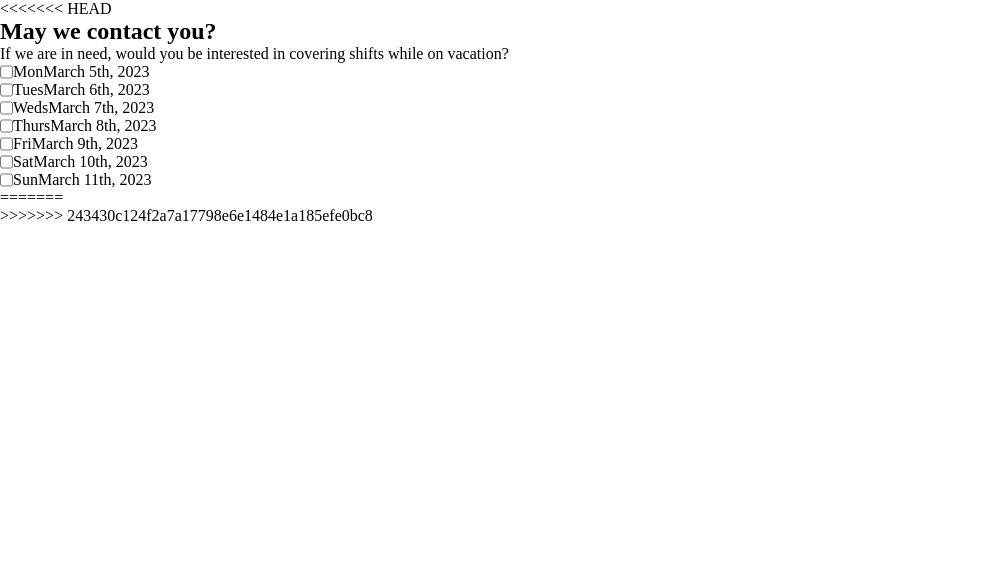
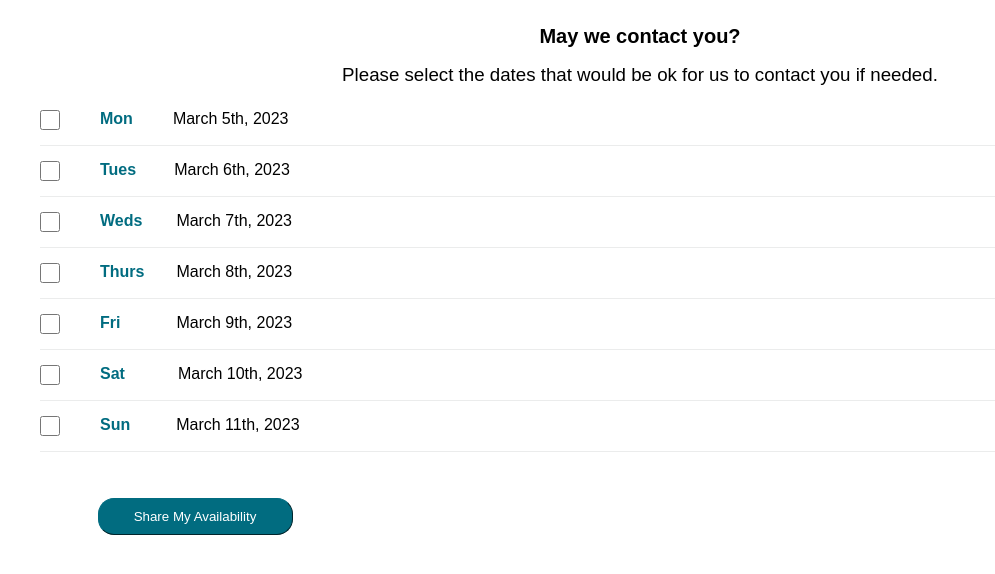
Before and after one commit to oliviarbanks/UKG_IndustryProject, a React (Create React App) app: page / in a window 1280 px wide. Shown: the top 574 px of the page, without its empty margins (0-995 px from the left). Built offline with nearby package versions, Linux system fonts and the light colour scheme.

Commit message:
finish styling contact page

```diff
--- a/public/index.html
+++ b/public/index.html
@@ -1,6 +1,5 @@
 <!DOCTYPE html>
 <html lang="en">
-<<<<<<< HEAD
   <head>
     <meta charset="utf-8" />
     <link rel="icon" href="%PUBLIC_URL%/favicon.ico" />
@@ -10,26 +9,6 @@
       name="description"
       content="Web site created using create-react-app"
     />
-    <link rel="apple-touch-icon" href="%PUBLIC_URL%/logo192.png" />
-    <link rel="manifest" href="%PUBLIC_URL%/manifest.json" />
-    <title>UKG-NurseCalendar</title>
-  </head>
-  <body>
-    <div id="root"></div>
-    <div id="portal"></div>
-  </body>
-</html>
-=======
-
-<head>
-  <meta charset="utf-8" />
-  <link rel="icon" href="%PUBLIC_URL%/favicon.ico" />
-  <meta name="viewport" content="width=device-width, initial-scale=1" />
-  <meta name="theme-color" content="#000000" />
-  <meta name="description" content="Web site created using create-react-app" />
-  <link rel="preconnect" href="https://fonts.googleapis.com">
-  <link rel="preconnect" href="https://fonts.gstatic.com" crossorigin>
-  <link href="https://fonts.googleapis.com/css2?family=Nunito:wght@400;500;600&display=swap" rel="stylesheet">
     <link rel="apple-touch-icon" href="%PUBLIC_URL%/logo192.png" />
     <!--
       manifest.json provides metadata used when your web app is installed on a
@@ -47,7 +26,6 @@
     -->
     <title>React App</title>
   </head>
-
   <body>
     <noscript>You need to enable JavaScript to run this app.</noscript>
     <div id="root"></div>
@@ -62,6 +40,4 @@
       To create a production bundle, use `npm run build` or `yarn build`.
     -->
   </body>
-
 </html>
->>>>>>> 243430c124f2a7a17798e6e1484e1a185efe0bc8
--- a/src/components/Contact/contact.js
+++ b/src/components/Contact/contact.js
@@ -3,44 +3,46 @@ import "../Contact/contact.scss";
 
 function Contact() {
     return (
-        <div>
-            <h2 className="question">May we contact you?</h2>
-            <form className="contact-message">If we are in need, would you be interested in covering shifts while on vacation?
+        <div className="contact">
+            <h2 className="title">May we contact you?</h2>
+            <h3 className="subtitle">Please select the dates that would be ok for us to contact you if needed.</h3>
+            <form className="contact-message">
                 <div class="form-checkbox1">
                     <input type="checkbox" id="checkbox1"></input>
-                    <p>Mon</p>
+                    <p className="mon">Mon</p>
                     <label for="checkbox1">March 5th, 2023</label>
                 </div>
                 <div class="form-checkbox1">
                     <input type="checkbox" id="checkbox1"></input>
-                    <p>Tues</p>
+                    <p className="tues">Tues</p>
                     <label for="checkbox1">March 6th, 2023</label>
                 </div>
                 <div class="form-checkbox1">
                     <input type="checkbox" id="checkbox1"></input>
-                    <p>Weds</p>
+                    <p className="weds">Weds</p>
                     <label for="checkbox1">March 7th, 2023</label>
                 </div>
                 <div class="form-checkbox1">
                     <input type="checkbox" id="checkbox1"></input>
-                    <p>Thurs</p>
+                    <p className="thurs">Thurs</p>
                     <label for="checkbox1">March 8th, 2023</label>
                 </div>
                 <div class="form-checkbox1">
                     <input type="checkbox" id="checkbox1"></input>
-                    <p>Fri</p>
+                    <p className="fri">Fri</p>
                     <label for="checkbox1">March 9th, 2023</label>
                 </div>
                 <div class="form-checkbox1">
                     <input type="checkbox" id="checkbox1"></input>
-                    <p>Sat</p>
+                    <p className="sat">Sat</p>
                     <label for="checkbox1">March 10th, 2023</label>
                 </div>
                 <div class="form-checkbox1">
                     <input type="checkbox" id="checkbox1"></input>
-                    <p>Sun</p>
+                    <p className="sun">Sun</p>
                     <label for="checkbox1">March 11th, 2023</label>
                 </div>
+                <button className="share-availability">Share My Availability</button>
             </form>
         </div>
     );
--- a/src/components/Contact/contact.scss
+++ b/src/components/Contact/contact.scss
@@ -2,12 +2,108 @@
     box-sizing: border-box;
     margin: 0;
     padding: 0;
+    font-family: 'Nunito', sans-serif;
+
 }
 
-.form-checkbox1{
+
+input[type=checkbox] {
+    accent-color: #016C80;
+    border-radius: 6px;
+    height: 20px;
+    width: 20px;
+}
+
+
+.title {
+    padding-bottom: 16px;
+    font-size: 20px;
+    line-height: 24px;
+    font-weight: 600;
+    text-align: center;
+}
+
+
+
+.contact {
+    margin: 24px 40px 40px;
+}
+
+.contact-message {
+    padding-bottom: 16px;
     display:flex;
+    flex-direction:column;
 
-    & p{
+}
+
+.subtitle {
+    padding-bottom: 24px;
+    font-weight: 500;
+    text-align: center;
+}
+
+.form-checkbox1 {
+    display: flex;
+    margin: 0 0 15px 0;
+    padding-bottom: 15px;
+    border-bottom: 1px solid #ebecec;
+    & input {
+        position: relative;
+    }
+
+    & p {
+        padding-left: 40px;
+        // object-fit: contain;
+        position: relative;
+        font-weight: 600;
+        color: #016C80;
 
     }
+
+    & label {
+        position: relative;
+        // object-fit: contain;
+        vertical-align: middle
+    }
 }
+
+.mon {
+    padding-right: 40px;
+}
+
+.tues {
+    padding-right: 38px;
+}
+
+.weds {
+    padding-right: 34px;
+}
+
+.thurs {
+    padding-right: 32px;
+}
+
+.fri {
+    padding-right: 56px;
+}
+
+.sat {
+    padding-right: 53px;
+}
+
+.sun {
+    padding-right: 46px;
+}
+
+button {
+    border-radius: 16px;
+    padding: 10px 0;
+    width: 195px;
+    margin-left: 57.5px;
+    margin-top: 31px;
+    color: white;
+    border-color: #016C80;
+    border-width: 0.1px;
+    background-color: #016C80;
+
+}
```
Lines whose indentation alone changed are shown as unchanged.
